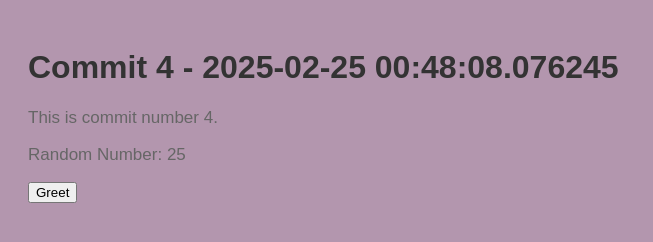
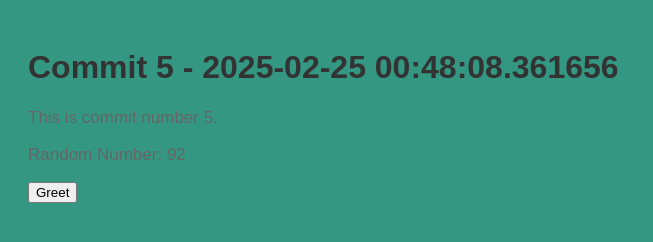
Before and after one commit to stiffs95/myrep-repo-20250225004800, a plain HTML site: page index.html in a window 1280 px wide. Shown: the whole page, without its empty margins (0-653 px from the left). Drawn offline with Linux system fonts and the light colour scheme.

Commit message:
📝 Commit 5 with HTML, CSS, and JS

```diff
--- a/index.html
+++ b/index.html
@@ -2,13 +2,13 @@
     <!DOCTYPE html>
     <html>
     <head>
-        <title>Commit 4 - 2025-02-25 00:48:08.076245</title>
+        <title>Commit 5 - 2025-02-25 00:48:08.361656</title>
         <link rel="stylesheet" href="style.css">
     </head>
     <body>
-        <h1>Commit 4 - 2025-02-25 00:48:08.076245</h1>
-        <p>This is commit number 4.</p>
-        <p>Random Number: 25</p>
+        <h1>Commit 5 - 2025-02-25 00:48:08.361656</h1>
+        <p>This is commit number 5.</p>
+        <p>Random Number: 92</p>
         <button onclick="greet()">Greet</button>
         <script src="script.js"></script>
     </body>
--- a/script.js
+++ b/script.js
@@ -2,4 +2,4 @@
     function greet() {
         alert('Hello from commit ' + commitNumber + '!');
     }
-    var commitNumber = 4;
+    var commitNumber = 5;
--- a/style.css
+++ b/style.css
@@ -1,7 +1,7 @@
 
     body {
         font-family: Arial, sans-serif;
-        background-color: #b396ae;
+        background-color: #339781;
         padding: 20px;
     }
     h1 {
```
